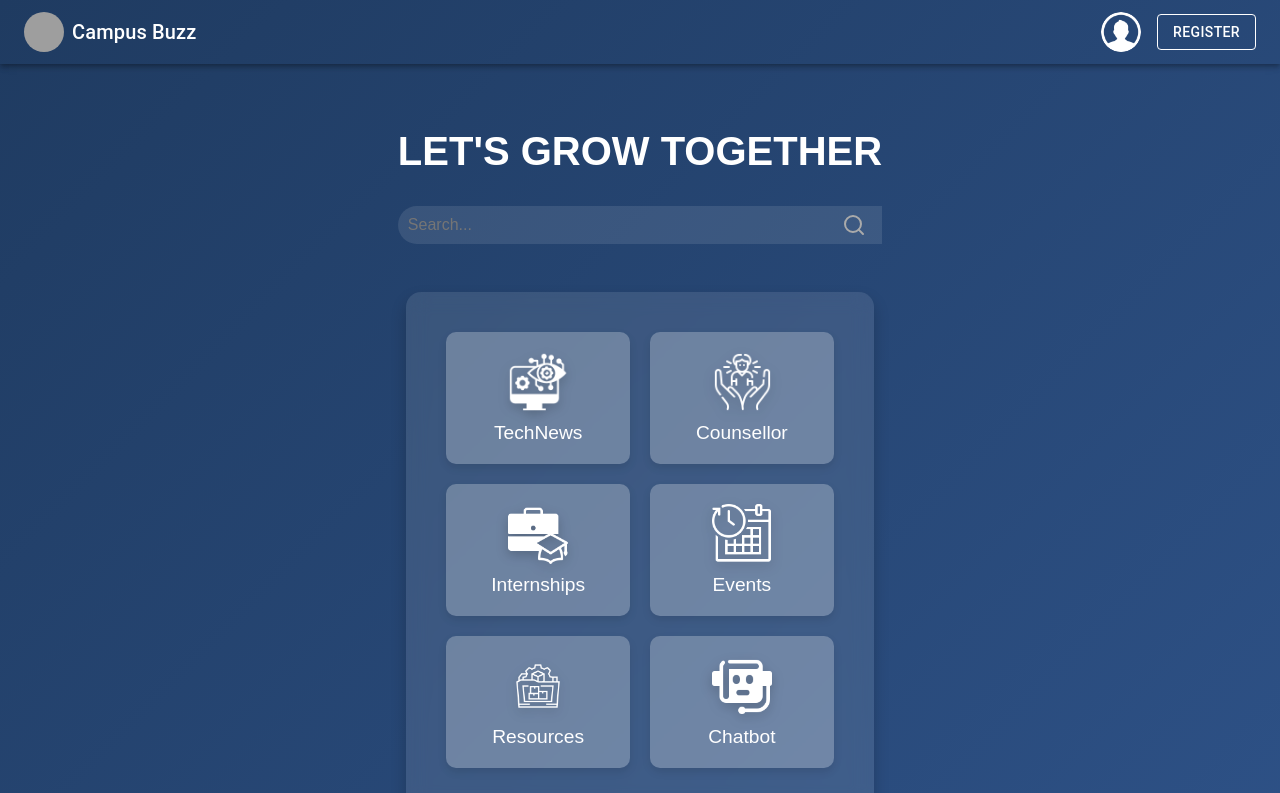
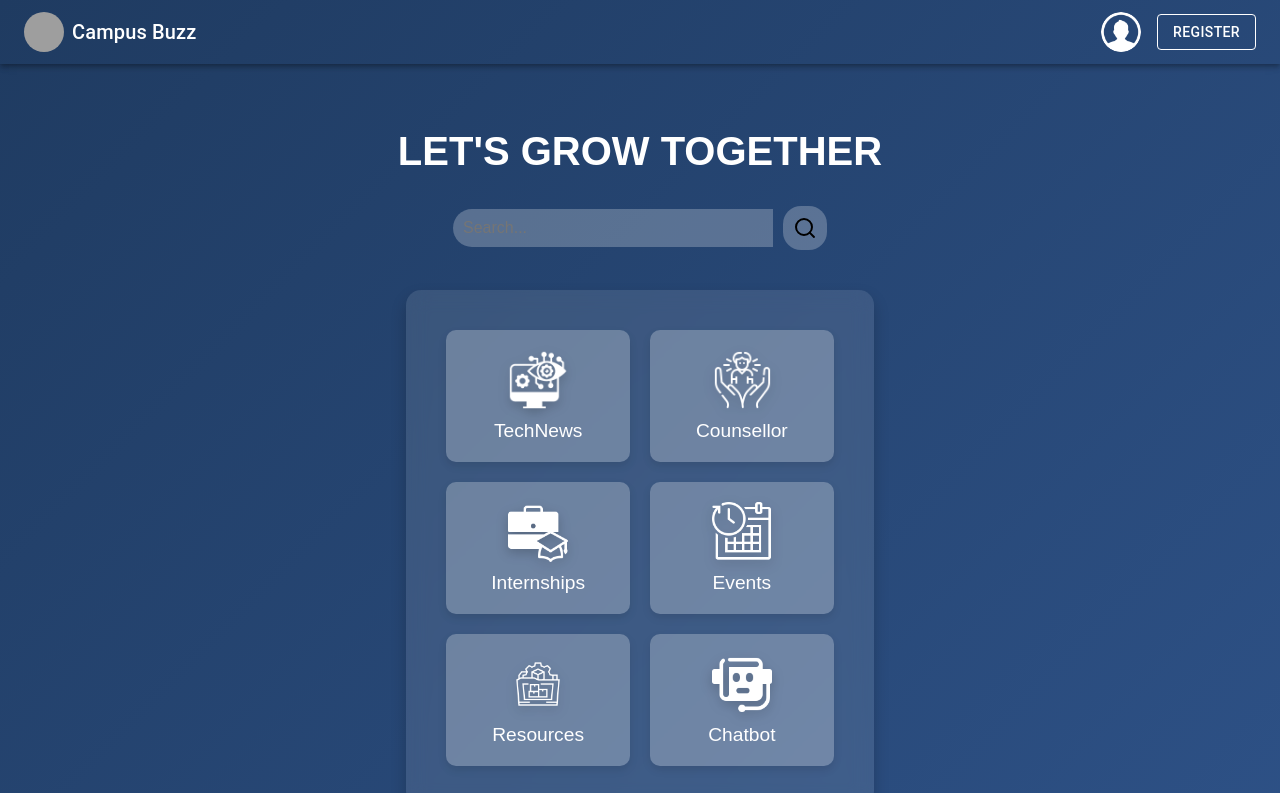
Before and after one commit to t-suraj21/Techtitans, a React app: page / in a window 1280 px wide. Shown: the top 793 px of the page. Built offline with nearby package versions, Linux system fonts and the light colour scheme; grey boxes are pictures that could not be loaded.

Commit message:
last update

```diff
--- a/src/components/HomePage.css
+++ b/src/components/HomePage.css
@@ -23,28 +23,25 @@ body {
   margin-bottom: 2rem;
 }
 
-/* Search Bar with Icon */
+
+/* Search Bar with Image Icon */
+
 .search-bar {
   display: flex;
   justify-content: center;
-  align-items: center;
+  margin-bottom: 40px;
   position: relative;
-  max-width: 600px;
-  width: 100%;
-  margin: 0 auto 3rem;
 }
 
 .search-bar input {
-  width: 100%;
-  padding: 1rem 2rem;
+  width: 300px;
+  padding: 10px;
   border: none;
-  border-radius: 50px;
-  background-color: rgba(255, 255, 255, 0.1);
-  color: #fff;
-  font-size: 1rem;
-  transition: background-color 0.3s ease, box-shadow 0.3s ease;
+  border-radius: 18px;
+  background: #ffffff3e;
+  color: #fffbfb;
+  font-size: 1.2rem;
 }
-
 .search-bar input:focus {
   outline: none;
   background-color: rgba(255, 255, 255, 0.2);
@@ -52,17 +49,25 @@ body {
 }
 
 .search-btn {
-  position: absolute;
-  right: 1rem;
-  color: #aaa;
-  font-size: 1.5rem;
+  background-color: #ffffff3e; /* Transparent white */
+  color: #000000;
+  border: none;
+  padding: 10px;
+  border-radius: 18px;
   cursor: pointer;
-  transition: color 0.3s ease;
+  margin-left: 10px;
+  transition: background-color 0.3s ease, color 0.3s ease, transform 0.3s ease; /* Smooth transition */
 }
 
 .search-btn:hover {
-  color: #fff;
+  background-color: #ffffff; /* Fully white background on hover */
+  color: #000; /* Retain black text color */
+  transform: scale(1.05); /* Slight zoom effect */
+  box-shadow: 0 4px 8px rgba(0, 0, 0, 0.2); /* Add subtle shadow effect */
 }
+
+
+
 
 /* Features Section */
 .features {
```
